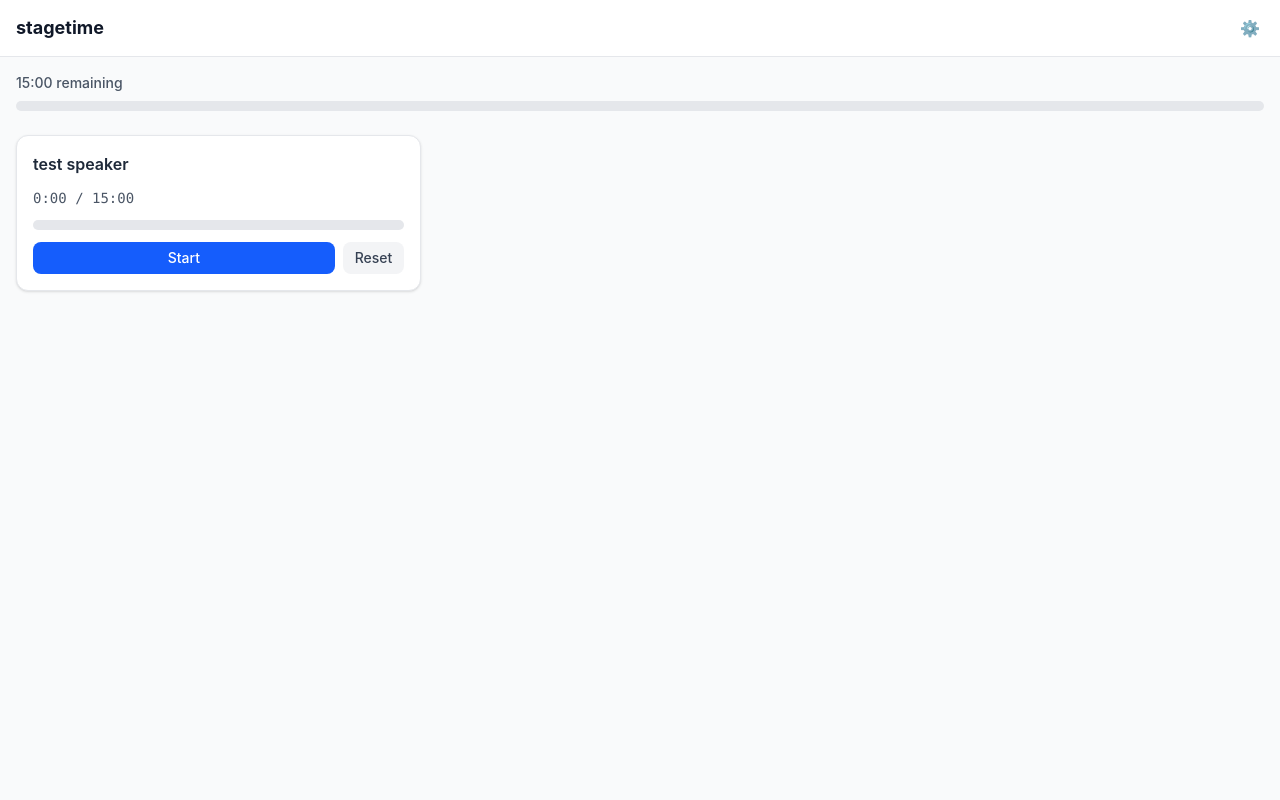
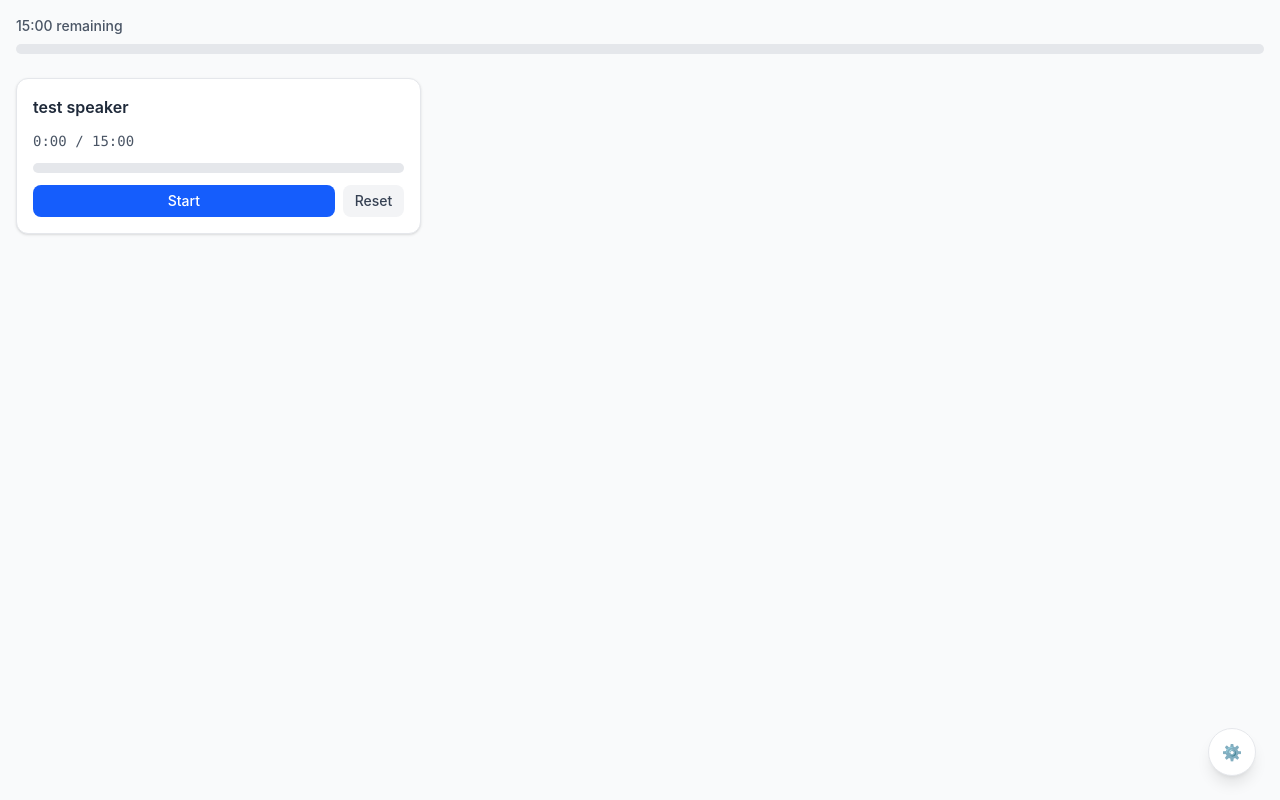
Before and after one commit to antoniocosentino/stagetime, a React (Vite) app: page / in a window 1280 px wide. Built offline with nearby package versions, Linux system fonts and the light colour scheme.

Commit message:
feat: replace TopBar with floating gear button

```diff
--- a/src/App.tsx
+++ b/src/App.tsx
@@ -2,7 +2,6 @@ import { useEffect, useState } from 'react'
 import { useSettingsStore } from './stores/settingsStore'
 import { useTimerStore } from './stores/timerStore'
 import { useInterval } from './hooks/useInterval'
-import { TopBar } from './components/TopBar'
 import { MainView } from './components/MainView'
 import { SettingsPanel } from './components/SettingsPanel'
 
@@ -34,8 +33,14 @@ export default function App() {
 
   return (
     <div className="min-h-screen bg-gray-50 flex flex-col">
-      <TopBar onOpenSettings={() => setSettingsOpen(true)} />
       <MainView />
+      <button
+        aria-label="Open settings"
+        onClick={() => setSettingsOpen(true)}
+        className="fixed bottom-6 right-6 w-12 h-12 rounded-full bg-white shadow-lg border border-gray-200 flex items-center justify-center text-gray-500 hover:text-gray-800 hover:shadow-xl transition-all"
+      >
+        ⚙
+      </button>
       {settingsOpen && (
         <SettingsPanel
           names={names}
--- a/src/components/TopBar.tsx
+++ /dev/null
@@ -1,18 +0,0 @@
-interface Props {
-  onOpenSettings: () => void
-}
-
-export function TopBar({ onOpenSettings }: Props) {
-  return (
-    <header className="flex items-center justify-between px-4 py-3 bg-white border-b border-gray-200">
-      <h1 className="font-bold text-gray-900 text-lg">stagetime</h1>
-      <button
-        aria-label="Open settings"
-        onClick={onOpenSettings}
-        className="text-gray-500 hover:text-gray-800 transition-colors p-1 rounded-lg hover:bg-gray-100"
-      >
-        ⚙
-      </button>
-    </header>
-  )
-}
```
Also changed, not shown: 1 other file (tests, documents, lock files or other folders).
